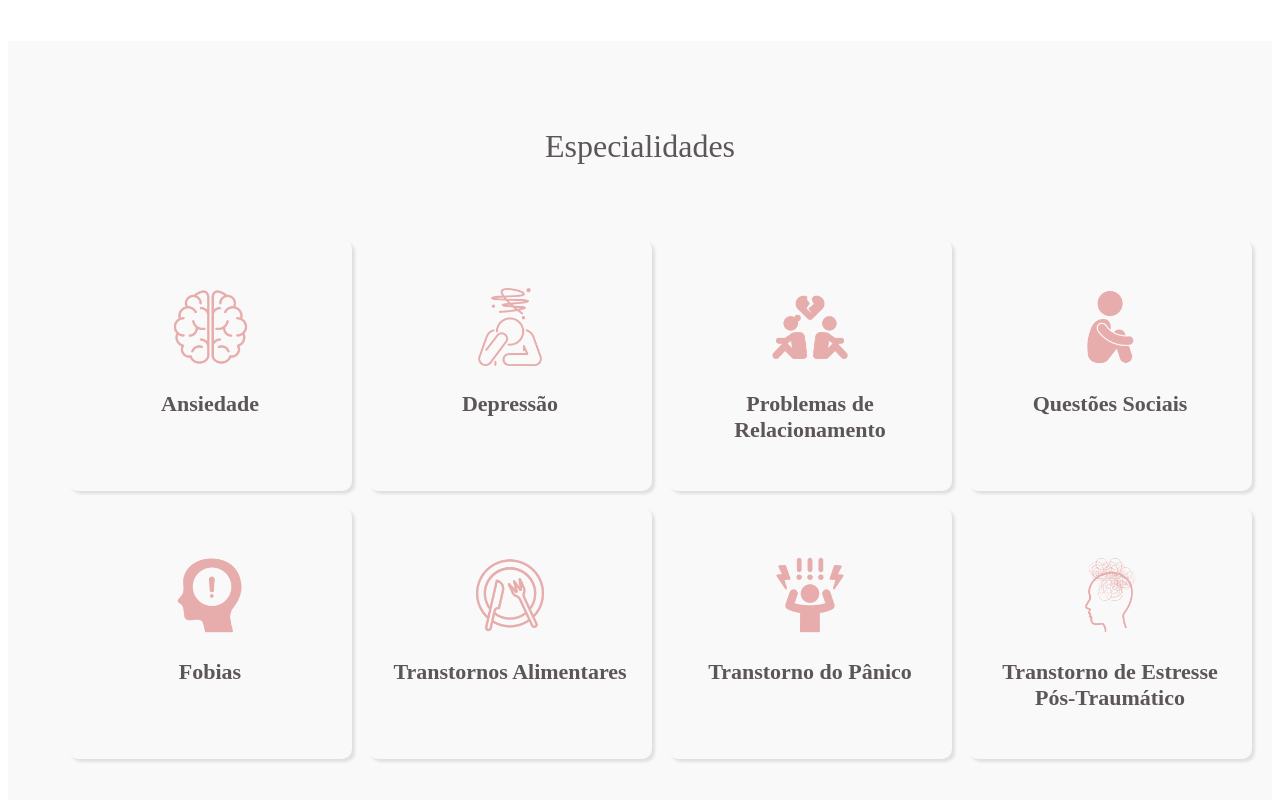
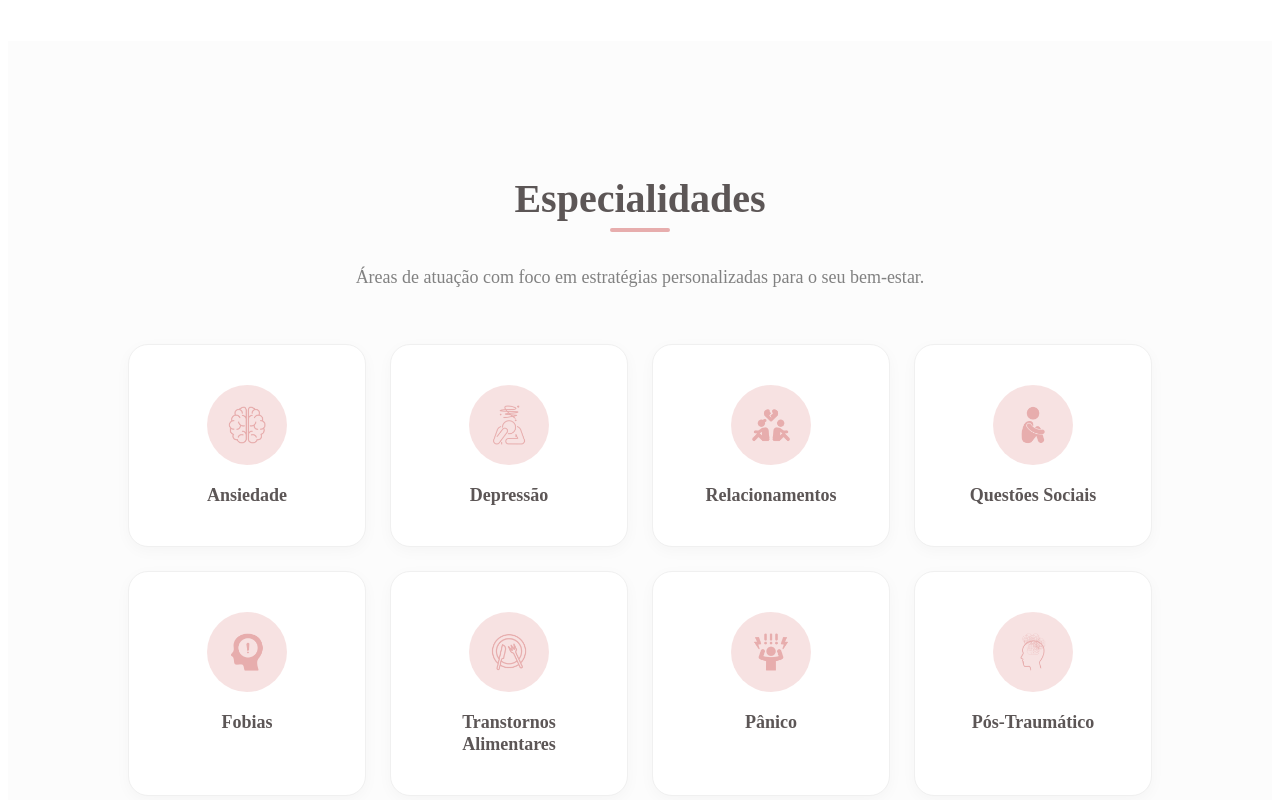
Before and after one commit to kauatorresfranca/ticiana-moura-psic, a React (Vite) app: page / in a window 1280 px wide. Shown: the part 2580-3380 px from the top of the page. Built offline with nearby package versions, Linux system fonts and the light colour scheme; the HTML template or start-up script is replaced by a standard one.

Commit message:
feat: refactor Treatments section with improved layout, styles, and animations

```diff
--- a/src/components/sections/treatments/index..tsx
+++ b/src/components/sections/treatments/index..tsx
@@ -1,95 +1,52 @@
-import { motion, easeOut } from 'framer-motion';
-import * as S from './styles';
-import treatment_ansiedade from '../../../assets/images/treatment_ansiedade.png';
-import treatment_depressao from '../../../assets/images/treatment_depressao.png';
-import treatment_problemas_relacionamento from '../../../assets/images/treatment_problema_relacionamento.png';
-import treatment_questoes_sociais from '../../../assets/images/treatment_questoes_sociais.png';
-import treatment_fobias from '../../../assets/images/treatment_fobias.png';
-import treatment_transtornos_alimentares from '../../../assets/images/treatment_transtornos_alimentares.png';
-import treatment_transtorno_panico from '../../../assets/images/treatment_transtorno_panico.png';
-import treatment_transtorno_estresse_pos_traumatico from '../../../assets/images/treatment_transtorno_estresse_pos_traumatico.png';
+import { motion } from 'framer-motion'
+import * as S from './styles'
+import treatment_ansiedade from '../../../assets/images/treatment_ansiedade.png'
+import treatment_depressao from '../../../assets/images/treatment_depressao.png'
+import treatment_problemas_relacionamento from '../../../assets/images/treatment_problema_relacionamento.png'
+import treatment_questoes_sociais from '../../../assets/images/treatment_questoes_sociais.png'
+import treatment_fobias from '../../../assets/images/treatment_fobias.png'
+import treatment_transtornos_alimentares from '../../../assets/images/treatment_transtornos_alimentares.png'
+import treatment_transtorno_panico from '../../../assets/images/treatment_transtorno_panico.png'
+import treatment_transtorno_estresse_pos_traumatico from '../../../assets/images/treatment_transtorno_estresse_pos_traumatico.png'
 
-// Animation variants for the parent (TreatmentsList) and children (TreatmentItem)
-const listVariants = {
-  hidden: { opacity: 0 },
-  visible: {
-    opacity: 1,
-    transition: {
-      staggerChildren: 0.1, // Stagger each child animation by 0.1s
-    },
-  },
-};
-
-const itemVariants = {
-  hidden: { opacity: 0, scale: 0.8 }, // Start smaller and invisible
-  visible: {
-    opacity: 1,
-    scale: 1,
-    transition: { duration: 0.6, ease: easeOut }, // Scale to full size and fade in
-  },
-};
+const treatments = [
+  { img: treatment_ansiedade, name: 'Ansiedade' },
+  { img: treatment_depressao, name: 'Depressão' },
+  { img: treatment_problemas_relacionamento, name: 'Relacionamentos' },
+  { img: treatment_questoes_sociais, name: 'Questões Sociais' },
+  { img: treatment_fobias, name: 'Fobias' },
+  { img: treatment_transtornos_alimentares, name: 'Transtornos Alimentares' },
+  { img: treatment_transtorno_panico, name: 'Pânico' },
+  { img: treatment_transtorno_estresse_pos_traumatico, name: 'Pós-Traumático' },
+]
 
 export const Treatments = () => {
   return (
-    <S.Treatments
-      as={motion.section}
-      initial={{ opacity: 0 }}
-      whileInView={{ opacity: 1 }}
-      transition={{ duration: 0.5, ease: easeOut }}
-      viewport={{ once: true, amount: 0.2 }} // Runs only once when 20% visible
-      id="Especialidades"
-    >
-      <S.TreatmentsTitle
-        as={motion.h2}
-        initial={{ opacity: 0, y: -20 }}
-        whileInView={{ opacity: 1, y: 0 }}
-        transition={{ duration: 0.5, ease: easeOut }}
-        viewport={{ once: true, amount: 0.2 }}
-      >
-        Especialidades
-      </S.TreatmentsTitle>
-      <S.TreatmentsList
-        as={motion.ul}
-        variants={listVariants}
-        initial="hidden"
-        whileInView="visible"
-        viewport={{ once: true, amount: 0.2 }}
-      >
-        <S.TreatmentItem as={motion.li} variants={itemVariants}>
-          <img src={treatment_ansiedade} alt="Ansiedade" />
-          <S.TreatmentName>Ansiedade</S.TreatmentName>
-        </S.TreatmentItem>
-        <S.TreatmentItem as={motion.li} variants={itemVariants}>
-          <img src={treatment_depressao} alt="Depressão" />
-          <S.TreatmentName>Depressão</S.TreatmentName>
-        </S.TreatmentItem>
-        <S.TreatmentItem as={motion.li} variants={itemVariants}>
-          <img src={treatment_problemas_relacionamento} alt="Problemas de Relacionamento" />
-          <S.TreatmentName>Problemas de Relacionamento</S.TreatmentName>
-        </S.TreatmentItem>
-        <S.TreatmentItem as={motion.li} variants={itemVariants}>
-          <img src={treatment_questoes_sociais} alt="Questões Sociais" />
-          <S.TreatmentName>Questões Sociais</S.TreatmentName>
-        </S.TreatmentItem>
-        <S.TreatmentItem as={motion.li} variants={itemVariants}>
-          <img src={treatment_fobias} alt="Fobias" />
-          <S.TreatmentName>Fobias</S.TreatmentName>
-        </S.TreatmentItem>
-        <S.TreatmentItem as={motion.li} variants={itemVariants}>
-          <img src={treatment_transtornos_alimentares} alt="Transtornos Alimentares" />
-          <S.TreatmentName>Transtornos Alimentares</S.TreatmentName>
-        </S.TreatmentItem>
-        <S.TreatmentItem as={motion.li} variants={itemVariants}>
-          <img src={treatment_transtorno_panico} alt="Transtorno do Pânico" />
-          <S.TreatmentName>Transtorno do Pânico</S.TreatmentName>
-        </S.TreatmentItem>
-        <S.TreatmentItem as={motion.li} variants={itemVariants}>
-          <img src={treatment_transtorno_estresse_pos_traumatico} alt="Transtorno de Estresse Pós-Traumático" />
-          <S.TreatmentName>Transtorno de Estresse Pós-Traumático</S.TreatmentName>
-        </S.TreatmentItem>
-      </S.TreatmentsList>
-    </S.Treatments>
-  );
-};
+    <S.TreatmentsSection id="especialidades">
+      <div className="container">
+        <S.Header>
+          <S.TreatmentsTitle>Especialidades</S.TreatmentsTitle>
+          <p>Áreas de atuação com foco em estratégias personalizadas para o seu bem-estar.</p>
+        </S.Header>
 
-export default Treatments;
+        <S.TreatmentsList
+          as={motion.div}
+          initial={{ opacity: 0, y: 20 }}
+          animate={{ opacity: 1, y: 0 }}
+          transition={{ duration: 0.6 }}
+        >
+          {treatments.map((item, index) => (
+            <S.TreatmentItem key={index}>
+              <div className="icon-box">
+                <img src={item.img} alt={item.name} />
+              </div>
+              <S.TreatmentName>{item.name}</S.TreatmentName>
+            </S.TreatmentItem>
+          ))}
+        </S.TreatmentsList>
+      </div>
+    </S.TreatmentsSection>
+  )
+}
+
+export default Treatments
--- a/src/components/sections/treatments/styles.ts
+++ b/src/components/sections/treatments/styles.ts
@@ -1,73 +1,109 @@
-import { motion } from 'framer-motion';
-import styled from 'styled-components';
-import { breakpoints, colors } from '../../../../styles';
+import styled from 'styled-components'
+import { breakpoints, colors } from '../../../../styles'
 
-export const Treatments = styled.section`
-  display: flex;
-  flex-direction: column;
-  gap: 32px;
-  padding: 60px 20px;
-  background-color: ${colors.background};
+export const TreatmentsSection = styled.section`
+  padding: 100px 0;
+  background-color: #fcfcfc;
 
-  h2 {
-    text-align: center;
+  .container {
+    max-width: 1024px;
+    margin: 0 auto;
+    padding: 0 16px;
+  }
+`
+
+export const Header = styled.div`
+  text-align: center;
+  margin-bottom: 56px;
+
+  p {
+    color: ${colors.text};
+    font-size: 18px;
+    margin-top: 12px;
+  }
+`
+
+export const TreatmentsTitle = styled.h2`
+  font-size: 40px;
+  color: ${colors.title};
+  font-weight: 800;
+  position: relative;
+  display: inline-block;
+
+  &::after {
+    content: '';
+    position: absolute;
+    bottom: -10px;
+    left: 50%;
+    transform: translateX(-50%);
+    width: 60px;
+    height: 4px;
+    background-color: ${colors.primary};
+    border-radius: 2px;
+  }
+`
+
+export const TreatmentsList = styled.div`
+  display: grid;
+  grid-template-columns: repeat(4, 1fr);
+  gap: 24px;
+
+  @media (max-width: ${breakpoints.tablet}) {
+    grid-template-columns: repeat(2, 1fr);
   }
 
   @media (max-width: ${breakpoints.mobile}) {
-    padding: 40px 16px;
+    grid-template-columns: 1fr;
+  }
+`
 
-    h2 {
-      font-size: 24px;
-    }
-  }
-`;
-
-export const TreatmentsTitle = styled.h2`
-  font-size: 32px;
-  color: ${colors.title};
-  font-weight: 500;
-  text-align: center;
-`;
-
-export const TreatmentsList = styled.ul`
-  display: grid;
-  grid-template-columns: 1fr 1fr 1fr 1fr;
-  gap: 16px;
-
-  @media (max-width: ${breakpoints.mobile}) {
-    grid-template-columns: 1fr 1fr;
-  }
-`;
-
-export const TreatmentItem = styled(motion.li)`
+export const TreatmentItem = styled.div`
+  background-color: #fff;
+  padding: 40px 24px;
+  border-radius: 20px;
   display: flex;
   flex-direction: column;
   align-items: center;
-  gap: 24px;
-  padding: 48px 16px;
-  box-shadow: 3px 3px 3px rgba(0, 0, 0, 0.1);
-  border-radius: 10px;
+  gap: 20px;
+  transition: all 0.3s ease;
+  border: 1px solid #f0f0f0;
+  box-shadow: 0 4px 15px rgba(0, 0, 0, 0.03);
 
-  img {
+  .icon-box {
     width: 80px;
+    height: 80px;
+    display: flex;
+    align-items: center;
+    justify-content: center;
+    background-color: ${colors.primaryTransparent};
+    border-radius: 50%;
+    transition: all 0.3s ease;
+
+    img {
+      width: 40px;
+      height: auto;
+      transition: all 0.3s ease;
+    }
   }
 
-  @media (max-width: ${breakpoints.mobile}) {
-    padding: 48px 10px;
+  &:hover {
+    transform: translateY(-8px);
+    border-color: ${colors.primary};
+    box-shadow: 0 12px 30px ${colors.primary}15;
 
-    img {
-      width: 64px;
+    .icon-box {
+      background-color: ${colors.primary};
+      img {
+        filter: brightness(0) invert(1);
+      }
     }
   }
-`;
+`
 
 export const TreatmentName = styled.span`
-  font-size: 22px;
+  font-size: 18px;
   color: ${colors.title};
-  font-weight: 600;
+  font-weight: 700;
   text-align: center;
-
-  @media (max-width: ${breakpoints.mobile}) {
-    font-size: 18px;
-  }
-`;
+  line-height: 1.2;
+`
```
